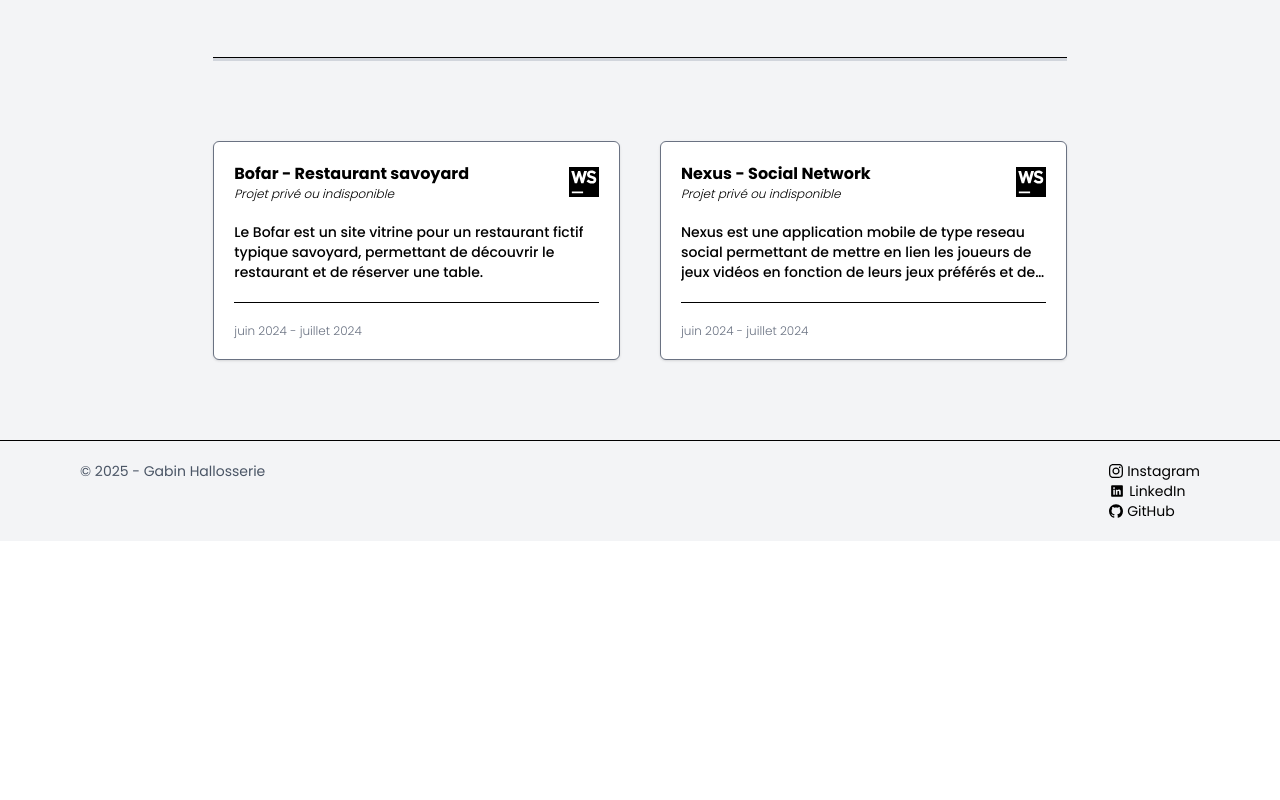
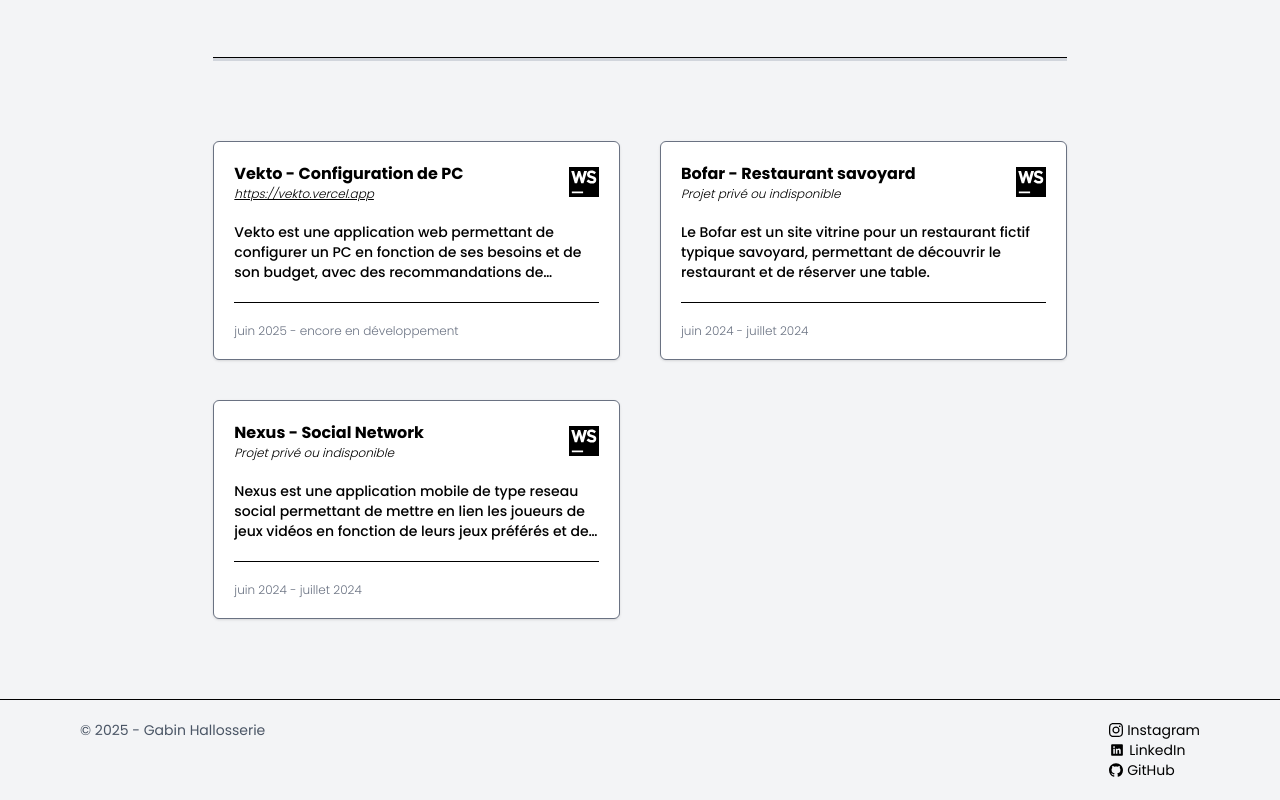
Before and after one commit to gabinhallosserie/portfolio, a Next.js app: page / in a window 1280 px wide. Shown: the part 999-1799 px from the top of the page. Before the commit the page ends 1540 px from the top, so only its background shows below. Built offline with nearby package versions, Linux system fonts and the light colour scheme.

Commit message:
v1.0: add vekto link

```diff
--- a/components/Projects.js
+++ b/components/Projects.js
@@ -3,6 +3,13 @@ import Link from "next/link";
 
 export default function Projects() {
     const projects = [
+        {
+            name: "Vekto - Configuration de PC",
+            description: "Vekto est une application web permettant de configurer un PC en fonction de ses besoins et de son budget, avec des recommandations de composants.",
+            link: "https://vekto.vercel.app",
+            logo: "/assets/logos/webstorm.svg",
+            date: "juin 2025 - encore en développement"
+        },
         {
             name: "Bofar - Restaurant savoyard",
             description: "Le Bofar est un site vitrine pour un restaurant fictif typique savoyard, permettant de découvrir le restaurant et de réserver une table.",
```
